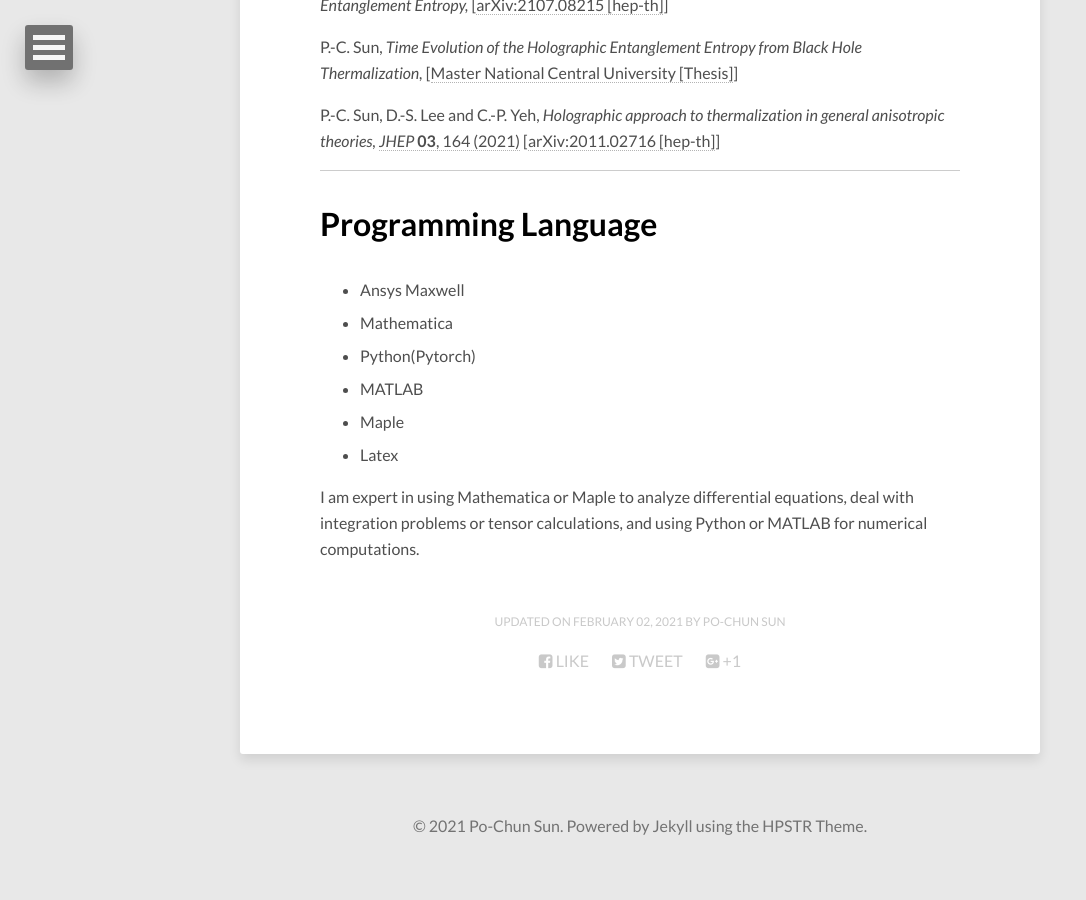
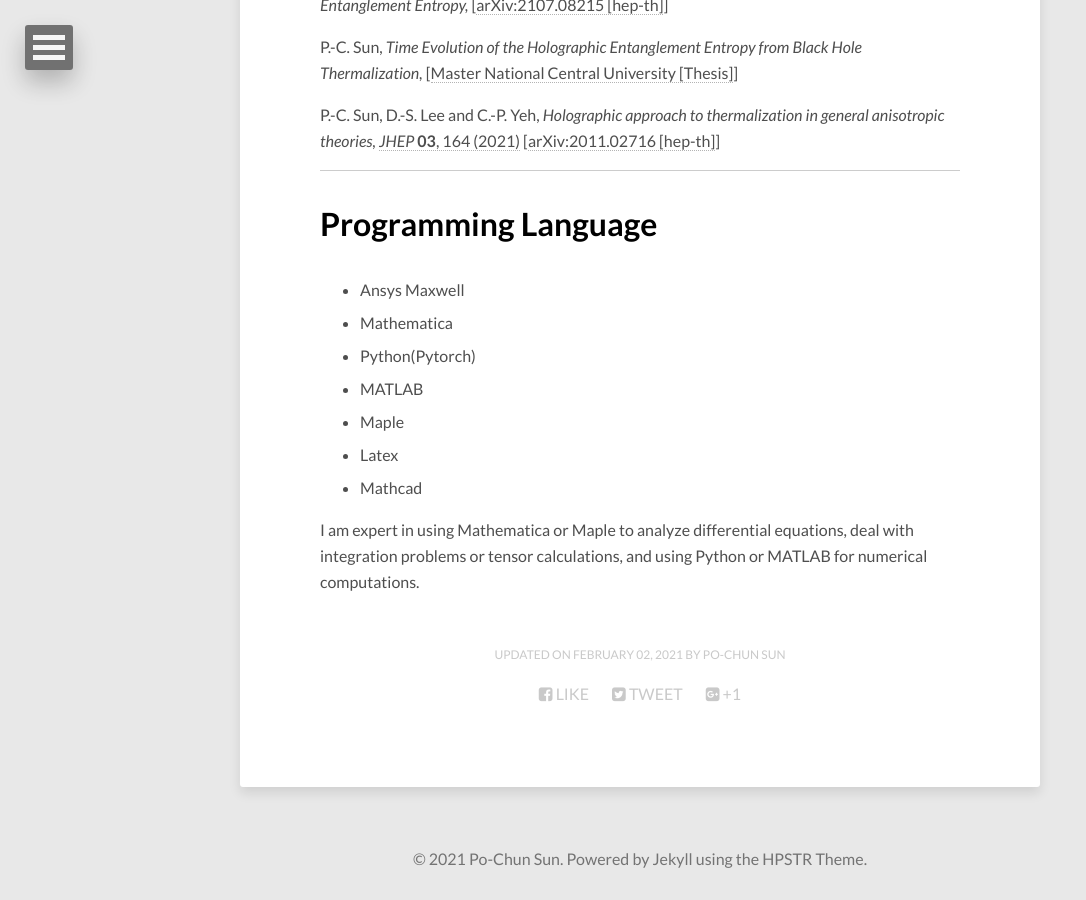
Before and after one commit to pochunsun/pochunsun.github.io, a Jekyll site: the page built from about/index.md, in a window 1280 px wide and 900 px high, scrolled down 1858 px. Shown: the whole window, without its empty margins (0-1086 px from the left). Built offline with Jekyll 4.4.1, drawn with Linux system fonts in a browser that asks for light colours; nearby versions of some CDN libraries; before the commit the page ends 2725 px from its top, so only the background shows below that.

Commit message:
Update index.md

```diff
--- a/about/index.md
+++ b/about/index.md
@@ -62,5 +62,6 @@ P.-C. Sun, D.-S. Lee and C.-P. Yeh, *Holographic approach to thermalization in g
 - MATLAB
 - Maple
 - Latex
+- Mathcad
 
 I am expert in using Mathematica or Maple to analyze differential equations, deal with integration problems or tensor calculations, and using Python or MATLAB for numerical computations.
```
